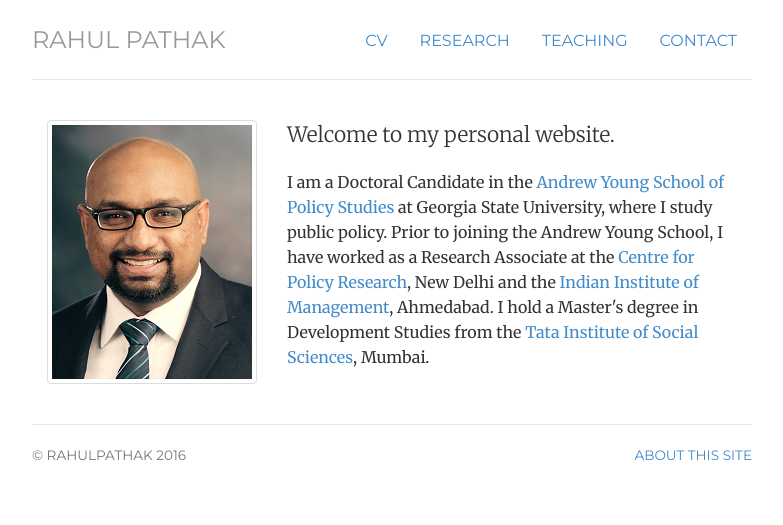
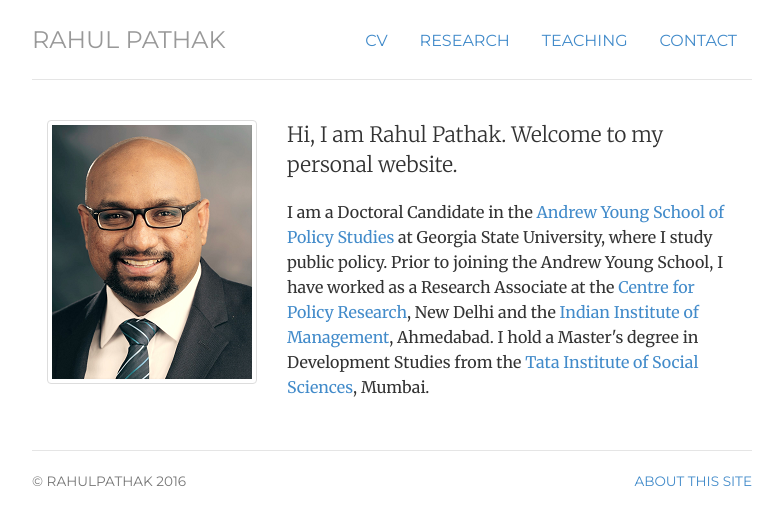
Before and after one commit to pathak-rahul/pathak-rahul.github.io, a Jekyll site: the page built from index.html, in a window 1280 px wide. Shown: the top 525 px of the page, without its empty margins (248-1031 px from the left). Built offline with Jekyll 4.4.1, drawn with Linux system fonts in a browser that asks for light colours.

Commit message:
Update index.html

```diff
--- a/index.html
+++ b/index.html
@@ -14,7 +14,7 @@ description:
 	</div>
 	<div itemscope itemtype="http://data-vocabulary.org/Person" class="col-sm-8">
 
-	<p class="lead">Welcome to my personal website.
+	<p class="lead"> Hi, I am Rahul Pathak. Welcome to my personal website.
 
 	<p class-"lead"> I am a Doctoral Candidate in the <a href="http://aysps.gsu.edu/"> Andrew Young School of Policy Studies</a> at Georgia State University, where I study public policy. Prior to joining the Andrew Young School, I have worked as a Research Associate at the <a href="http://www.cprindia.org/"> Centre for Policy Research</a>, New Delhi and the <a href="http://www.iimahd.ernet.in/"> Indian Institute of Management</a>, Ahmedabad. I hold a Master's degree in Development Studies from the <a href="http://tiss.edu/"> Tata Institute of Social Sciences</a>, Mumbai. </p> </span>
 </p>
```
